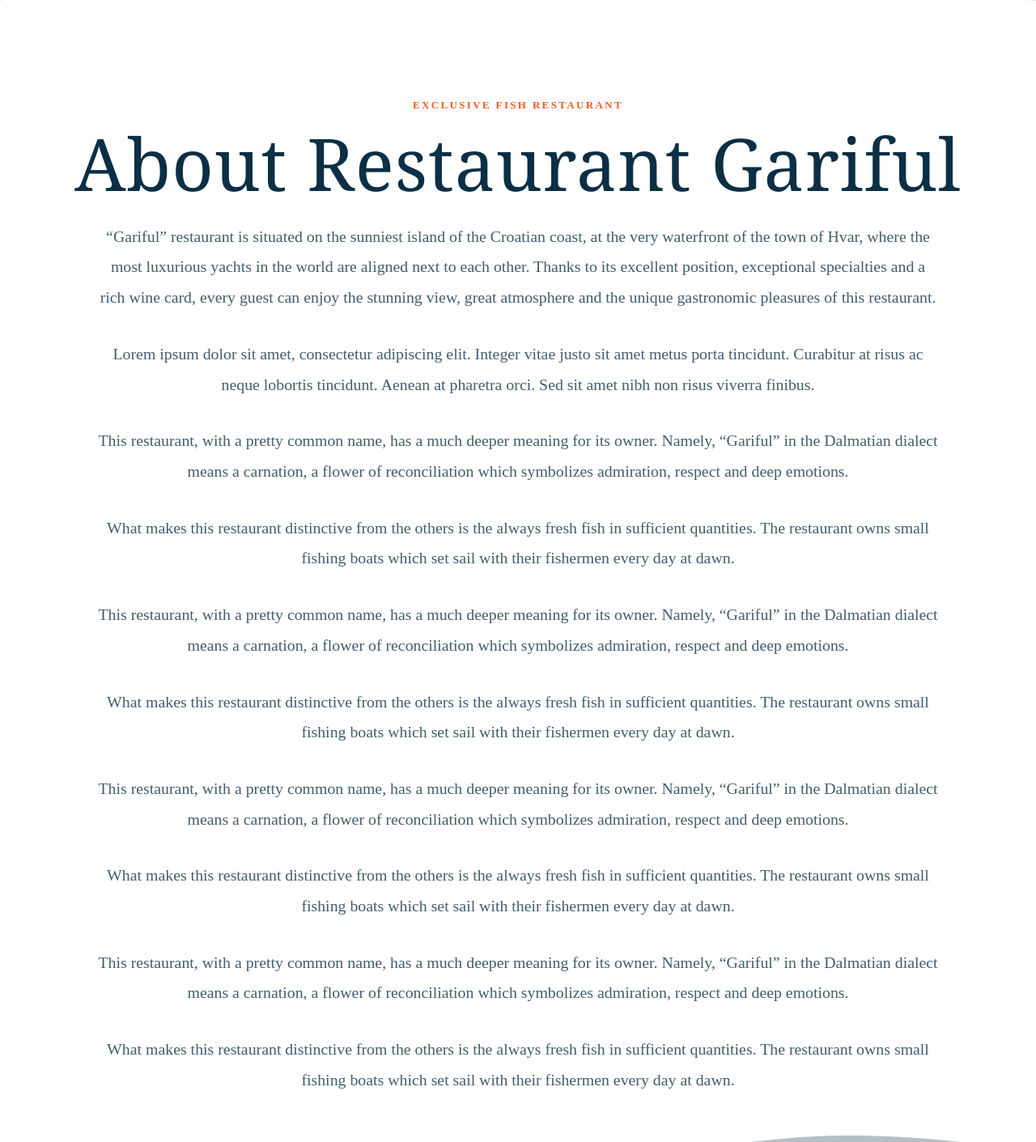
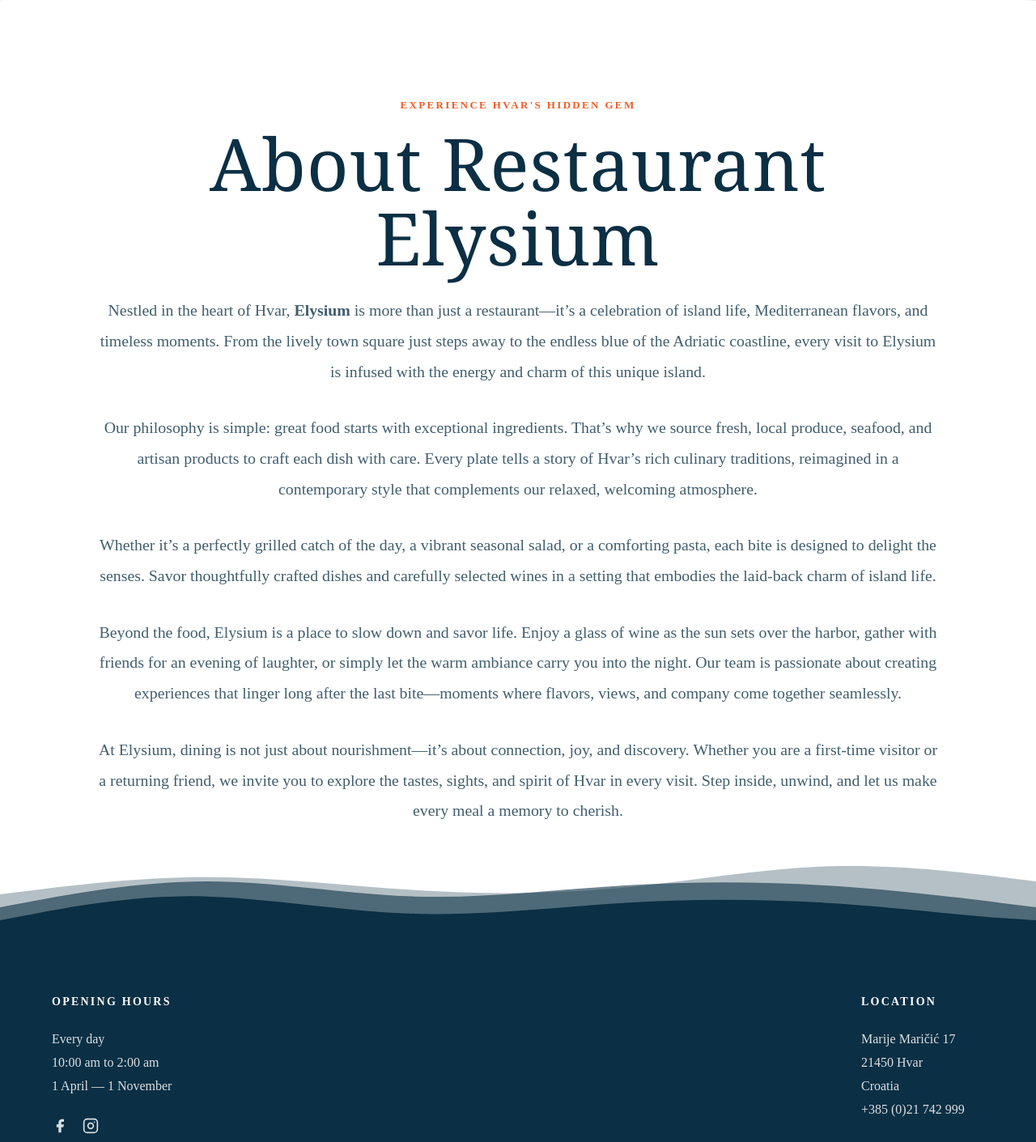
Before and after one commit to ViceElez/hvar-restoran, a Next.js app in the folder hvar/: page /about in a window 1280 px wide. Shown: the part 780-2191 px from the top of the page at 81% size. Built offline with nearby package versions, Linux system fonts and the light colour scheme; grey boxes are pictures that could not be loaded.

Commit message:
change generic text

```diff
--- a/hvar/app/about/page.tsx
+++ b/hvar/app/about/page.tsx
@@ -6,66 +6,29 @@ export default function About() {
         <div>
             <HeroSection />
             <div>
-            <section className="aboutWrap" aria-label="About Restaurant Gariful">
-                <p className="aboutKicker">EXCLUSIVE FISH RESTAURANT</p>
-                <h1 className="aboutTitle">About Restaurant Gariful</h1>
+                <section className="aboutWrap" aria-label="About Restaurant Elysium">
+                    <p className="aboutKicker">EXPERIENCE HVAR'S HIDDEN GEM</p>
+                    <h1 className="aboutTitle">About Restaurant Elysium</h1>
 
                     <div className="aboutBody">
                         <p>
-                        “Gariful” restaurant is situated on the sunniest island of the Croatian coast, at the very waterfront
-                        of the town of Hvar, where the most luxurious yachts in the world are aligned next to each other.
-                        Thanks to its excellent position, exceptional specialties and a rich wine card, every guest can enjoy
-                        the stunning view, great atmosphere and the unique gastronomic pleasures of this restaurant.
+                            Nestled in the heart of Hvar, <strong>Elysium</strong> is more than just a restaurant—it’s a celebration of island life, Mediterranean flavors, and timeless moments. From the lively town square just steps away to the endless blue of the Adriatic coastline, every visit to Elysium is infused with the energy and charm of this unique island.
                         </p>
 
                         <p>
-                        Lorem ipsum dolor sit amet, consectetur adipiscing elit. Integer vitae justo sit amet metus porta
-                        tincidunt. Curabitur at risus ac neque lobortis tincidunt. Aenean at pharetra orci. Sed sit amet nibh
-                        non risus viverra finibus.
+                            Our philosophy is simple: great food starts with exceptional ingredients. That’s why we source fresh, local produce, seafood, and artisan products to craft each dish with care. Every plate tells a story of Hvar’s rich culinary traditions, reimagined in a contemporary style that complements our relaxed, welcoming atmosphere.
                         </p>
 
                         <p>
-                        This restaurant, with a pretty common name, has a much deeper meaning for its owner. Namely,
-                        “Gariful” in the Dalmatian dialect means a carnation, a flower of reconciliation which symbolizes
-                        admiration, respect and deep emotions.
+                            Whether it’s a perfectly grilled catch of the day, a vibrant seasonal salad, or a comforting pasta, each bite is designed to delight the senses. Savor thoughtfully crafted dishes and carefully selected wines in a setting that embodies the laid-back charm of island life.
                         </p>
 
                         <p>
-                        What makes this restaurant distinctive from the others is the always fresh fish in sufficient quantities.
-                        The restaurant owns small fishing boats which set sail with their fishermen every day at dawn.
+                            Beyond the food, Elysium is a place to slow down and savor life. Enjoy a glass of wine as the sun sets over the harbor, gather with friends for an evening of laughter, or simply let the warm ambiance carry you into the night. Our team is passionate about creating experiences that linger long after the last bite—moments where flavors, views, and company come together seamlessly.
                         </p>
 
                         <p>
-                        This restaurant, with a pretty common name, has a much deeper meaning for its owner. Namely,
-                        “Gariful” in the Dalmatian dialect means a carnation, a flower of reconciliation which symbolizes
-                        admiration, respect and deep emotions.
-                    </p>
-
-                    <p>
-                        What makes this restaurant distinctive from the others is the always fresh fish in sufficient quantities.
-                        The restaurant owns small fishing boats which set sail with their fishermen every day at dawn.
-                    </p>
-
-                    <p>
-                        This restaurant, with a pretty common name, has a much deeper meaning for its owner. Namely,
-                        “Gariful” in the Dalmatian dialect means a carnation, a flower of reconciliation which symbolizes
-                        admiration, respect and deep emotions.
-                    </p>
-
-                    <p>
-                        What makes this restaurant distinctive from the others is the always fresh fish in sufficient quantities.
-                        The restaurant owns small fishing boats which set sail with their fishermen every day at dawn.
-                    </p>
-
-                    <p>
-                        This restaurant, with a pretty common name, has a much deeper meaning for its owner. Namely,
-                        “Gariful” in the Dalmatian dialect means a carnation, a flower of reconciliation which symbolizes
-                        admiration, respect and deep emotions.
-                    </p>
-
-                    <p>
-                        What makes this restaurant distinctive from the others is the always fresh fish in sufficient quantities.
-                        The restaurant owns small fishing boats which set sail with their fishermen every day at dawn.
+                            At Elysium, dining is not just about nourishment—it’s about connection, joy, and discovery. Whether you are a first-time visitor or a returning friend, we invite you to explore the tastes, sights, and spirit of Hvar in every visit. Step inside, unwind, and let us make every meal a memory to cherish.
                         </p>
                     </div>
                 </section>
--- a/hvar/app/components/FooterSection.tsx
+++ b/hvar/app/components/FooterSection.tsx
@@ -39,12 +39,12 @@ export default function FooterSection() {
 
                 <div className={styles.col}>
                     <h4 className={styles.heading}>LOCATION</h4>
-                    <p className={styles.text}>Riva</p>
-                    <p className={styles.text}>21 450 Hvar</p>
+                    <p className={styles.text}>Marije Maričić 17</p>
+                    <p className={styles.text}>21450 Hvar</p>
                     <p className={styles.text}>Croatia</p>
                     <p className={styles.text}>+385 (0)21 742 999</p>
                     <a
-                        href="https://www.google.com/maps/search/?api=1&query=Riva%2021%2C%2021450%2C%20Hvar"
+                        href="https://www.google.com/maps/search/?api=1&query=Marije%20Mari%C4%8Di%C4%87%2017%2C%2021450%2C%20Hvar"
                         className={styles.mapLink}
                         target="_blank"
                         rel="noopener noreferrer"
--- a/hvar/app/components/HamburgerMenu.tsx
+++ b/hvar/app/components/HamburgerMenu.tsx
@@ -23,11 +23,10 @@ export default function HamburgerMenu({
                                             href: '',
                                             label: 'MENU',
                                             children: [
-                                              { href: '/menu', label: 'GARIFUL DINNER MENU' },
+                                              { href: '/menu', label: 'ELYSIUM DINNER MENU' },
                                               { href: '/wine-list', label: 'WINE LIST' },
                                             ],
                                           },
-                                          { href: '/reservate', label: 'BOOK A TABLE' },
                                           { href: '/contact', label: 'CONTACT' },
                                         ],
                                       }: HamburgerMenuProps) {
@@ -208,11 +207,11 @@ export default function HamburgerMenu({
               <span className={styles.iconBubble}>📍</span>
               <a
                   className={styles.footerLink}
-                  href="https://www.google.com/maps/search/?api=1&query=Riva%2021%2C%2021450%2C%20Hvar"
+                  href="https://www.google.com/maps/search/?api=1&query=Marije%20Mari%C4%8Di%C4%87%2017%2C%2021450%2C%20Hvar"
                   target="_blank"
                   rel="noopener noreferrer"
               >
-                Riva 21, 21450, Hvar
+                Marije Maričić 17, 21450, Hvar
               </a>
             </div>
             <div className={styles.footerRow}>
@@ -221,7 +220,7 @@ export default function HamburgerMenu({
             </div>
             <div className={styles.footerRow}>
               <span className={styles.iconBubble}>✉️</span>
-              <span>restaurantgariful.hvar@gmail.com</span>
+              <span>restaurantelysium.hvar@gmail.com</span>
             </div>
           </div>
         </div>
--- a/hvar/app/components/HeroSection.tsx
+++ b/hvar/app/components/HeroSection.tsx
@@ -14,9 +14,7 @@ export default function HeroSection() {
                 ]}
             />
             <div className={styles.hero}>
-                <h1 className={styles.title}>RESTAURANT WITH A BREATH TAKING SUNSET VIEW</h1>
-                <p className={styles.subtitle}>Enjoy fresh seafood and an unforgettable evening by the sea.</p>
-                <Link href="/reservate" className={styles.cta}>BOOK A TABLE</Link>
+                <h1 className={styles.title}>A MEDITERRANEAN ESCAPE IN THE HEART OF HVAR</h1>
             </div>
             <div className={styles.wave}>
                 <svg xmlns="http://www.w3.org/2000/svg" viewBox="0 0 1440 320" preserveAspectRatio="none">
--- a/hvar/app/components/SpecialtiesSection.tsx
+++ b/hvar/app/components/SpecialtiesSection.tsx
@@ -7,7 +7,7 @@ export default function SpecialtiesSection() {
             <div className={styles.imageWrapper}>
                 <Image
                     src="/images/home/img_1.png"
-                    alt="Gariful specialties"
+                    alt="Elysium specialties"
                     fill
                     sizes="100vw"
                     style={{ objectFit: 'cover' }}
@@ -16,7 +16,7 @@ export default function SpecialtiesSection() {
 
             <div className={styles.content}>
                 <h3 className={styles.kicker}>RECOMMENDATIONS</h3>
-                <h2 className={styles.title}>GARIFUL SPECIALTIES</h2>
+                <h2 className={styles.title}>ELYSIUM SPECIALTIES</h2>
                 <div className={styles.item}>
                     <h4 className={styles.name}>Lobster Carpaccio</h4>
                     <p className={styles.desc}>Fresh Adriatic lobster / Madagascar vanilla and fresh cucumber extra virgin olive oil / lemon</p>
```
Also changed, not shown: hvar/app/components/AboutSection.tsx (+2 -6 lines), hvar/app/components/SplitSection.tsx (+3 -5 lines), hvar/app/contact/page.tsx (+10 -11 lines), hvar/app/reservate/page.tsx (deleted, +0 -8 lines). Lines whose indentation alone changed are shown as unchanged.
